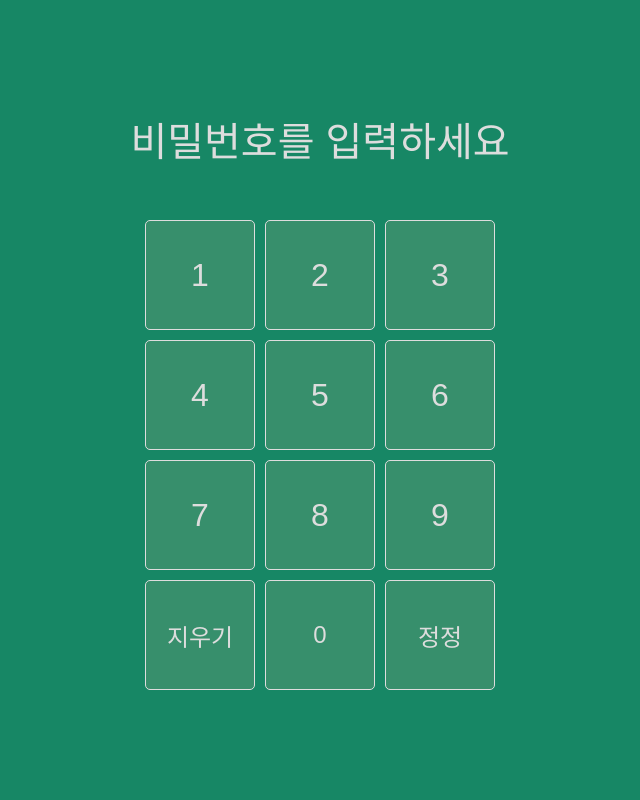
After one commit to ggpp0909/money-good, a Flask app: page /password in a window 1280 px wide. The commit adds this page. Shown: the whole page, without its empty margins (320-960 px from the left). Run offline with Flask 3, Linux system fonts and the light colour scheme.

Commit message:
폐유버리기

```diff
--- a/app.py
+++ b/app.py
@@ -1,3 +1,4 @@
+import time
 from flask import Flask, render_template, redirect, url_for, request, jsonify, g
 from excel import append_to_excel, calculate_total_monthly_amount
 import sqlite3
@@ -102,6 +103,24 @@ def store_oil():
     finally:
         ser.close()
 
+@app.route('/start_emptying')
+def start_emptying():
+    # 아두이노와 통신하는 코드 추가
+    # 여기서 아두이노로 신호를 보내고 응답을 받는 로직을 구현합니다.
+    try:
+        # 아두이노에 신호를 보내고 응답을 기다립니다.
+        time.sleep(3)
+        return jsonify({'status': 'success'})
+    except:
+        return jsonify({'status': 'fail'})
+    finally:
+        ser.close()
+
+
+@app.route('/password')
+def password():
+    return render_template('password.html')
+
 @app.route('/save_to_excel')
 def save_to_excel():
     name = request.args.get('name')
@@ -150,11 +169,6 @@ def history():
     user_id = request.args.get('id')
     return render_template('history.html', name=name, phone=phone, user_id=user_id)
 
-@app.route('/view_records')
-def view_records():
-    # 처리 로직을 여기에 추가하세요.
-    return "수거내역 확인하기 페이지"
-
 @app.route('/process_qr', methods=['POST'])
 def process_qr():
     global cur_user
--- /dev/null
+++ b/templates/password.html
@@ -0,0 +1,174 @@
+<!DOCTYPE html>
+<html lang="en">
+<head>
+    <meta charset="UTF-8">
+    <meta name="viewport" content="width=device-width, initial-scale=1.0">
+    <link rel="stylesheet" href="{{ url_for('static', filename='styles.css') }}">
+    <title>Password</title>
+    <style>
+        .container {
+            display: flex;
+            flex-direction: column;
+            align-items: center;
+            justify-content: center;
+            height: 100vh;
+        }
+        .display {
+            margin-bottom: 40px;
+            font-size: 2.5rem;
+            color: #dddddd;
+        }
+        .keypad {
+            display: grid;
+            grid-template-columns: repeat(3, 1fr);
+            gap: 10px;
+        }
+        .keypad button {
+            font-size: 2rem;
+            padding: 20px;
+            background-color: #378f6c; /* 밝은 배경 색상 */
+            color: #dddddd; /* 글자 색상 */
+            border: 1px solid #dddddd;
+            border-radius: 5px;
+            cursor: pointer;
+            transition: background-color 0.3s;
+            width: 110px;
+            height: 110px;
+        }
+        .keypad .zero {
+            grid-column: 2;
+        }
+        .actions {
+            display: flex;
+            gap: 10px;
+            grid-column: span 3;
+            justify-content: space-between;
+        }
+        .actions button {
+            font-size: 1.5rem;
+            padding: 20px;
+            background-color: #378f6c; /* 밝은 배경 색상 */
+            color: #dddddd; /* 글자 색상 */
+            border: 1px solid #dddddd;
+            border-radius: 5px;
+            cursor: pointer;
+            transition: background-color 0.3s;
+            width: 110px;
+            height: 110px;
+        }
+        .temp {
+            height: 110px;
+        }
+        .spinner {
+            display: none;
+            border: 16px solid rgba(0, 0, 0, 0.1);
+            border-top: 16px solid #dddddd;
+            border-radius: 50%;
+            width: 100px;
+            height: 100px;
+            animation: spin 2s linear infinite;
+            margin-top: 20px;
+        }
+        @keyframes spin {
+            0% { transform: rotate(0deg); }
+            100% { transform: rotate(360deg); }
+        }
+        button {
+            font-size: 2.5rem;
+            padding: 20px;
+            background-color: #378f6c; /* 밝은 배경 색상 */
+            color: #dddddd; /* 글자 색상 */
+            border: 1px solid #dddddd;
+            border-radius: 5px;
+            cursor: pointer;
+            transition: background-color 0.3s;
+            width: 180px;
+            height: 80px;
+        }
+    </style>
+</head>
+<body>
+    <div class="container">
+        <div class="temp">
+            <div class="display" id="passwordDisplay">비밀번호를 입력하세요</div>
+        </div>
+        <div class="keypad" id="keypad">
+            <button onclick="addDigit(1)">1</button>
+            <button onclick="addDigit(2)">2</button>
+            <button onclick="addDigit(3)">3</button>
+            <button onclick="addDigit(4)">4</button>
+            <button onclick="addDigit(5)">5</button>
+            <button onclick="addDigit(6)">6</button>
+            <button onclick="addDigit(7)">7</button>
+            <button onclick="addDigit(8)">8</button>
+            <button onclick="addDigit(9)">9</button>
+            <div class="actions">
+                <button onclick="clearLastDigit()">지우기</button>
+                <button class="zero" onclick="addDigit(0)">0</button>
+                <button onclick="clearAllDigits()">정정</button>
+            </div>
+        </div>
+        <div class="spinner" id="spinner"></div>
+    </div>
+    <script>
+        let password = '';
+
+        function addDigit(digit) {
+            if (password.length < 4) {
+                password += digit;
+                updateDisplay();
+                if (password.length === 4) {
+                    if (password === '1111') {
+                        startEmptyingOil();
+                    } else {
+                        document.getElementById('passwordDisplay').textContent = '비밀번호가 틀렸습니다. 다시 입력하세요.';
+                        clearAllDigits();
+                    }
+                }
+            }
+        }
+
+        function clearLastDigit() {
+            if (password.length > 0) {
+                password = password.slice(0, -1);
+                updateDisplay();
+            }
+        }
+
+        function clearAllDigits() {
+            password = '';
+            updateDisplay();
+        }
+
+        function updateDisplay() {
+            document.getElementById('passwordDisplay').textContent = password.replace(/./g, '●') || '비밀번호를 입력하세요';
+        }
+
+        function startEmptyingOil() {
+            document.getElementById('passwordDisplay').textContent = '폐유통을 비우는 중입니다...';
+            document.getElementById('spinner').style.display = 'block';
+            document.getElementById('keypad').style.display = 'none'
+
+            fetch('/start_emptying')
+                .then(response => response.json())
+                .then(data => {
+                    console.log(data)
+                    document.getElementById('spinner').style.display = 'none';
+                    if (data.status == 'success') {
+                        document.getElementById('passwordDisplay').textContent = '완료되었습니다.';
+                        const confirmButton = document.createElement('button');
+                        confirmButton.textContent = '확인';
+                        confirmButton.onclick = () => window.location.href = '/';
+                        document.querySelector('.container').appendChild(confirmButton);
+                    } else {
+                        document.getElementById('passwordDisplay').textContent = '오류가 발생했습니다. 다시 시도하세요.';
+                    }
+                })
+                .catch(error => {
+                    document.getElementById('spinner').style.display = 'none';
+                    document.getElementById('passwordDisplay').textContent = '오류가 발생했습니다. 다시 시도하세요.';
+                });
+        }
+    </script>
+</body>
+</html>
```
Also changed, not shown: requirements.txt (+5 -9 lines), templates/index.html (+19 -2 lines).
